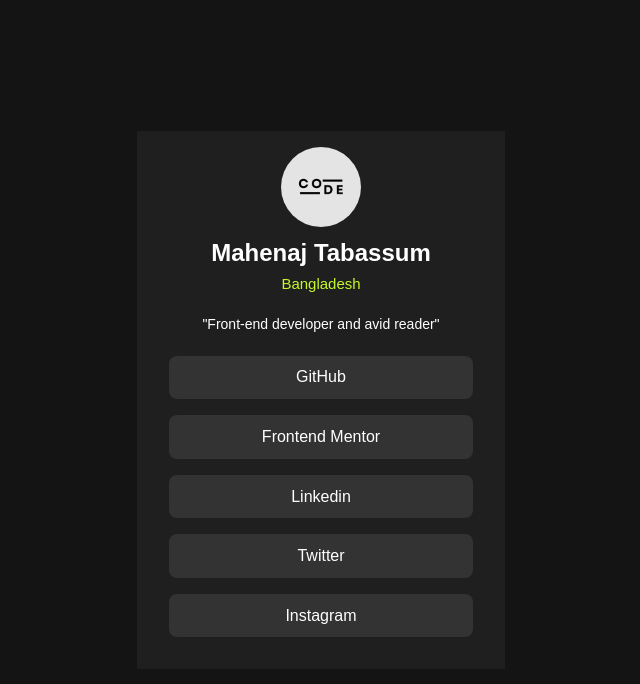
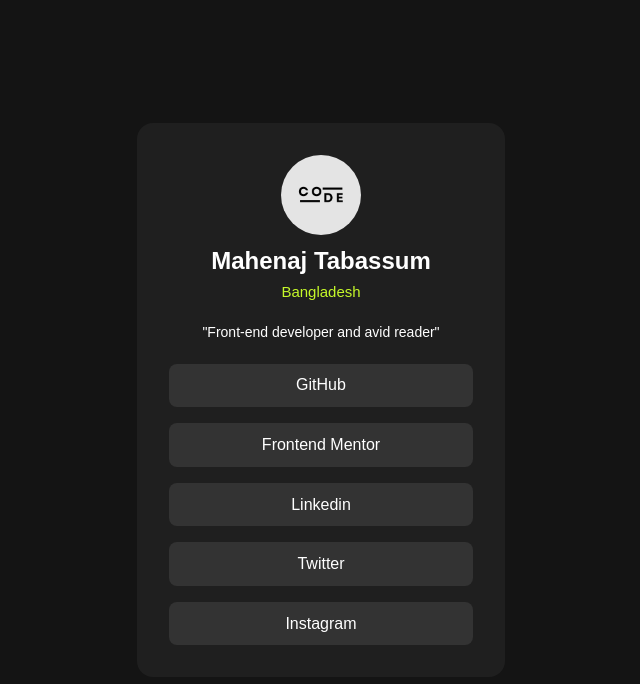
Before and after one commit to mahenajT/Frontend-Mentor-Challenges, a plain HTML site: page 02_Link_Share_Profile/index.html in a window 1280 px wide. Shown: the whole page, without its empty margins (319-959 px from the left). Drawn offline with Linux system fonts and the light colour scheme.

Commit message:
updated..

```diff
--- a/02_Link_Share_Profile/style.css
+++ b/02_Link_Share_Profile/style.css
@@ -26,12 +26,14 @@
   color: var(--White);
   min-width: 23rem;
   padding: 1rem 2rem;
+  border-radius: 1rem;
 }
 img {
   width: 80px;
   height: 80px;
   border-radius: 50%;
   object-fit: cover;
+  margin-top: 1rem;
 }
 h2 {
   margin: 0.5rem;
```
